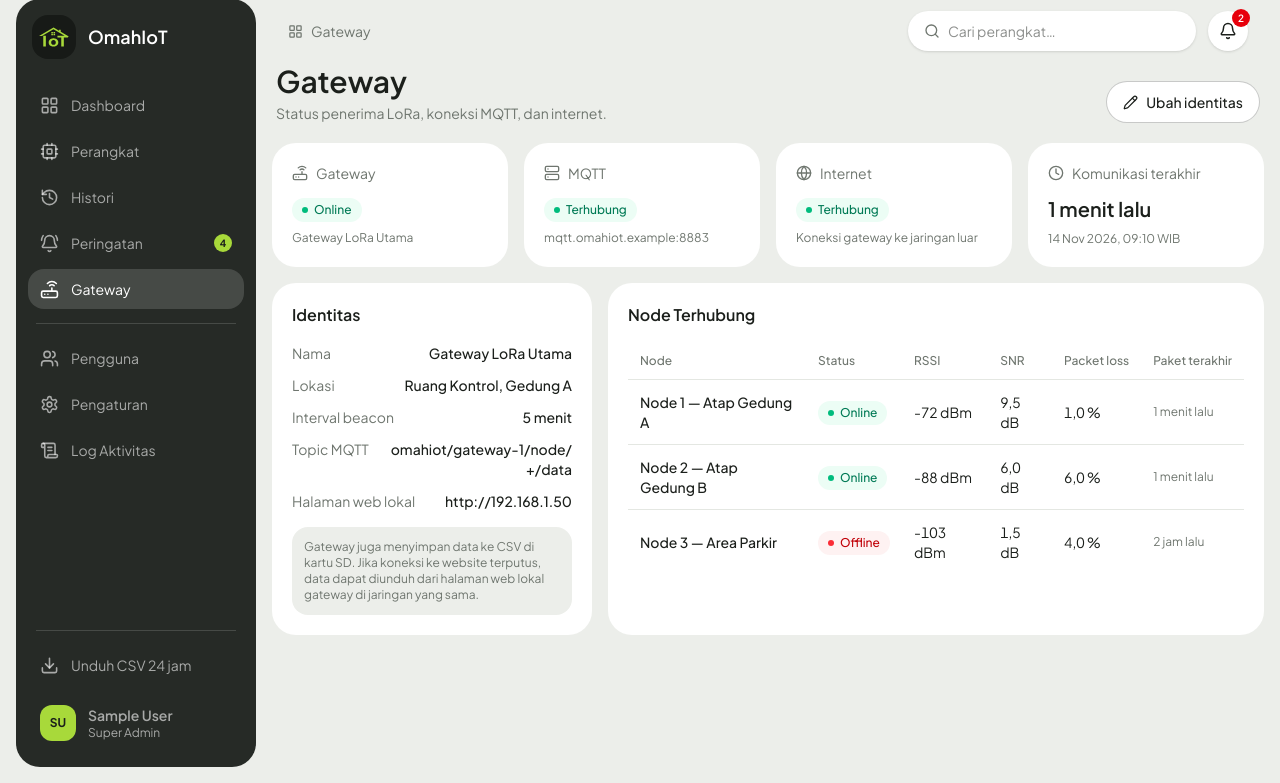
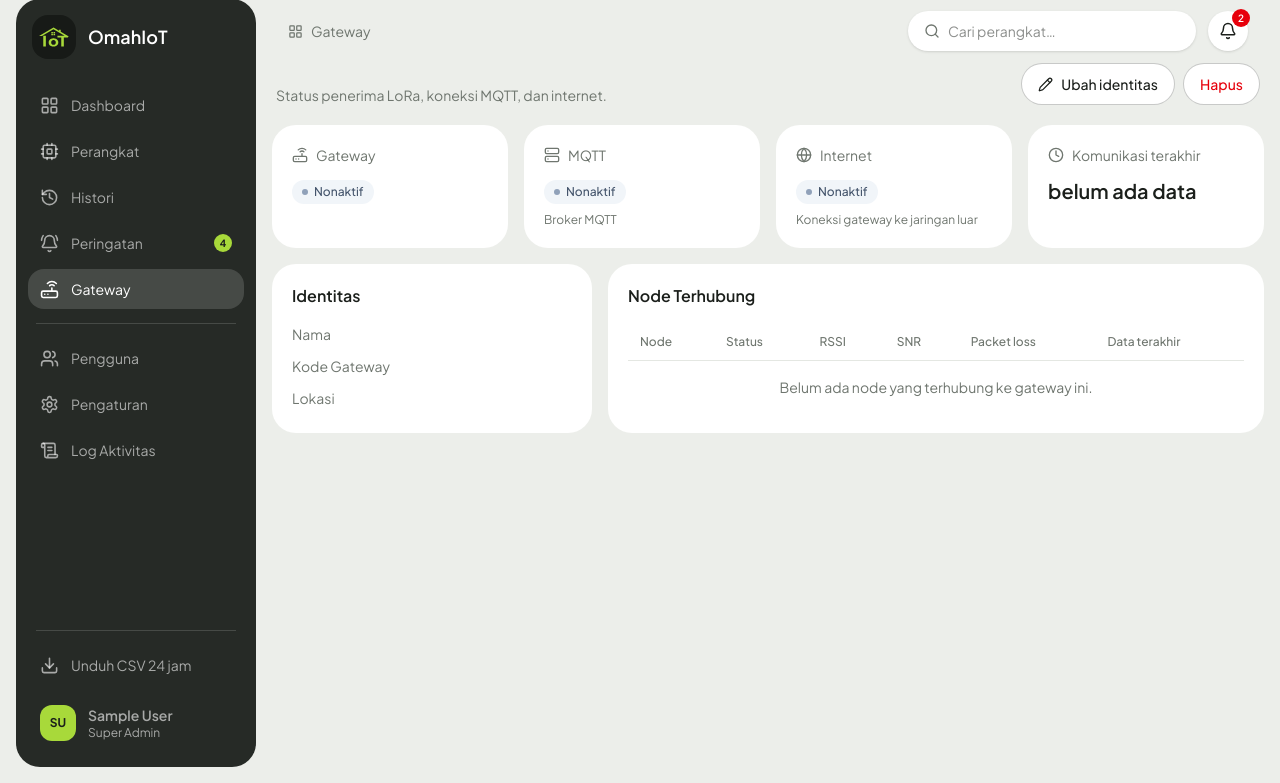
Before and after one commit to bayu3prayitno/dashboard_plts, a Laravel app: page /gateway/1 in a window 1280 px wide. Shown: the part 17-800 px from the top of the page. Run offline with Laravel 12, Linux system fonts and the light colour scheme; a user stored in the database is signed in; tables that the repository leaves empty hold one stand-in row (values such as "Sample post"); style sheets or scripts are compiled from the project's sources.

Commit message:
add : menu gateway

```diff
--- a/app/Http/Controllers/GatewayController.php
+++ b/app/Http/Controllers/GatewayController.php
@@ -2,52 +2,99 @@
 
 namespace App\Http\Controllers;
 
-use Carbon\CarbonImmutable;
+use App\Models\ActivityLog;
+use App\Models\Gateway;
+use Illuminate\Database\QueryException;
+use Illuminate\Http\JsonResponse;
+use Illuminate\Http\RedirectResponse;
+use Illuminate\Http\Request;
 use Illuminate\View\View;
-use Illuminate\Http\JsonResponse;
 
 class GatewayController extends Controller
 {
     public function index(): View
     {
-        $gateways = [
-            [
-                'id' => 1,
-                'name' => 'Gateway 01',
-                'location' => 'Lokasi A',
-                'status' => 'connected',
-                'mqtt_status' => 'connected',
-                'internet_status' => 'connected',
-                'last_communication' => '1 menit lalu',
-                'connected_nodes' => 2,
-                'sd_card_status' => 'healthy',
-                'sd_card_usage' => '45%',
-            ],
-            [
-                'id' => 2,
-                'name' => 'Gateway 02',
-                'location' => 'Lokasi B',
-                'status' => 'connected',
-                'mqtt_status' => 'connected',
-                'internet_status' => 'connected',
-                'last_communication' => '3 menit lalu',
-                'connected_nodes' => 1,
-                'sd_card_status' => 'healthy',
-                'sd_card_usage' => '62%',
-            ],
-        ];
+        $gateways = Gateway::withCount('devices')->orderBy('name')->get();
 
         return view('dashboard.gateway.index', ['gateways' => $gateways]);
     }
 
-    public function show(int $id): View
+    public function show(Gateway $gateway): View
     {
-        // Data tiruan yang sama dengan Dashboard — ganti dengan Gateway::with('devices')->findOrFail($id)
-        $now = CarbonImmutable::now(DashboardController::TZ);
+        // Setiap Node beserta pengukuran terakhirnya (untuk RSSI, SNR, packet loss)
+        $devices = $gateway->devices()->orderBy('node_id')->get()->map(fn ($device) => [
+            'device' => $device,
+            'latest' => $device->measurements()->latest('recorded_at')->first(),
+        ]);
 
         return view('dashboard.gateway.show', [
-            'gateway' => DashboardController::mockGateway($now),
-            'devices' => DashboardController::withStatus(DashboardController::mockDevices($now), $now),
+            'gateway' => $gateway,
+            'devices' => $devices,
         ]);
     }
+
+    public function create(): View
+    {
+        return view('dashboard.gateway.create');
+    }
+
+    public function store(Request $request): RedirectResponse
+    {
+        // Kode gateway dibuat otomatis oleh model Gateway
+        $data = $request->validate([
+            'name' => ['required', 'string', 'max:255'],
+            'location' => ['required', 'string', 'max:255'],
+        ]);
+
+        // Status koneksi diperbarui oleh sistem (MQTT subscriber), bukan oleh pengguna
+        $data += [
+            'status' => 'offline',
+            'mqtt_status' => 'disconnected',
+            'internet_status' => 'disconnected',
+        ];
+
+        $gateway = Gateway::create($data);
+        ActivityLog::record($request->user()?->id, 'gateway.created', $gateway, null, $gateway->getAttributes());
+
+        return redirect()->route('gateway.show', $gateway)->with('success', 'Gateway berhasil ditambahkan.');
+    }
+
+    public function edit(Gateway $gateway): View
+    {
+        return view('dashboard.gateway.edit', ['gateway' => $gateway]);
+    }
+
+    public function update(Request $request, Gateway $gateway): RedirectResponse
+    {
+        // Kode gateway tidak diubah setelah dibuat, karena terikat ke perangkat keras
+        $before = $gateway->getAttributes();
+
+        $gateway->update($request->validate([
+            'name' => ['required', 'string', 'max:255'],
+            'location' => ['required', 'string', 'max:255'],
+        ]));
+
+        ActivityLog::record($request->user()?->id, 'gateway.updated', $gateway, $before, $gateway->getAttributes());
+
+        return redirect()->route('gateway.show', $gateway)->with('success', 'Gateway berhasil diperbarui.');
+    }
+
+    public function delete(Request $request, Gateway $gateway): JsonResponse
+    {
+        $snapshot = $gateway->getAttributes();
+
+        try {
+            $gateway->delete();
+        } catch (QueryException) {
+            // Gateway yang masih punya Node tidak boleh dihapus
+            return response()->json([
+                'success' => false,
+                'message' => 'Gateway tidak dapat dihapus karena masih memiliki perangkat terhubung.',
+            ], 409);
+        }
+
+        ActivityLog::record($request->user()?->id, 'gateway.deleted', $gateway, $snapshot, null);
+
+        return response()->json(['success' => true, 'message' => 'Gateway berhasil dihapus.']);
+    }
 }
--- a/app/Models/Gateway.php
+++ b/app/Models/Gateway.php
@@ -5,10 +5,28 @@ namespace App\Models;
 use Illuminate\Database\Eloquent\Attributes\Fillable;
 use Illuminate\Database\Eloquent\Relations\HasMany;
 use Illuminate\Database\Eloquent\Model;
+use Illuminate\Support\Str;
 
-#[Fillable(['gateway_code', 'name', 'location', 'status', 'mqtt_status', 'internet_status', 'last_seen_at'])]
+#[Fillable(['name', 'location', 'status', 'mqtt_status', 'internet_status', 'last_seen_at'])]
 class Gateway extends Model
 {
+    protected static function booted(): void
+    {
+        // Kode gateway dibuat otomatis dan tidak bisa diisi dari luar.
+        // Saat INSERT dipakai kode sementara yang unik (UUID), lalu setelah ID tersedia
+        // diganti dengan kode dari ID: GW-001, GW-002, dst. ID auto-increment selalu unik,
+        // sehingga kode tidak mungkin duplikat.
+        static::creating(function (Gateway $gateway) {
+            $gateway->gateway_code = 'TMP-'.Str::uuid();
+        });
+
+        static::created(function (Gateway $gateway) {
+            // Atribut diisi langsung (bukan lewat fill) karena gateway_code tidak fillable
+            $gateway->gateway_code = 'GW-'.str_pad((string) $gateway->id, 3, '0', STR_PAD_LEFT);
+            $gateway->saveQuietly();
+        });
+    }
+
     /**
      * Get the attributes that should be cast.
      *
--- a/resources/views/dashboard/gateway/show.blade.php
+++ b/resources/views/dashboard/gateway/show.blade.php
@@ -2,48 +2,46 @@
 
 @use('App\Support\Format')
 
-@section('title', $gateway['nama'].' - OmahIoT')
-
-@php
-    $tiles = [
-        ['icon' => 'router', 'label' => 'Gateway', 'status' => $gateway['status'], 'note' => $gateway['nama']],
-        ['icon' => 'server', 'label' => 'MQTT', 'status' => $gateway['mqtt_status'], 'note' => $gateway['broker']],
-        ['icon' => 'globe', 'label' => 'Internet', 'status' => $gateway['internet_status'], 'note' => 'Koneksi gateway ke jaringan luar'],
-    ];
-    $identity = [
-        ['Nama', $gateway['nama']],
-        ['Lokasi', $gateway['lokasi']],
-        ['Interval beacon', $gateway['beacon_menit'].' menit'],
-        ['Topic MQTT', $gateway['topic']],
-        ['Halaman web lokal', 'http://'.$gateway['ip_lokal']],
-    ];
-@endphp
+@section('title', $gateway->name.' - OmahIoT')
 
 @section('content')
     {{-- Judul halaman --}}
     <div class="mb-5 flex flex-wrap items-end justify-between gap-3 px-1">
         <div>
-            <h1 class="text-2xl font-semibold sm:text-3xl">Gateway</h1>
+            <h1 class="text-2xl font-semibold sm:text-3xl">{{ $gateway->name }}</h1>
             <p class="mt-1 text-sm text-muted">Status penerima LoRa, koneksi MQTT, dan internet.</p>
         </div>
-        <button type="button" data-modal-open="gateway-form" class="btn btn-outline bg-white">
-            <x-icon name="pencil" :size="15" /> Ubah identitas
-        </button>
+        <div class="flex gap-2">
+            <a href="{{ route('gateway.edit', $gateway) }}" class="btn btn-outline bg-white">
+                <x-icon name="pencil" :size="15" /> Ubah identitas
+            </a>
+            <button type="button" onclick="deleteGateway()" class="btn btn-outline bg-white text-red-600">Hapus</button>
+        </div>
     </div>
 
     {{-- Status --}}
     <div class="grid grid-cols-1 gap-4 sm:grid-cols-2 xl:grid-cols-4">
-        @foreach ($tiles as $t)
-            <section class="card">
-                <div class="flex items-center gap-2 text-sm text-muted"><x-icon :name="$t['icon']" :size="16" /> {{ $t['label'] }}</div>
-                <div class="mt-3"><x-status-badge :status="$t['status']" /></div>
-                <p class="mt-2 text-xs break-all text-muted">{{ $t['note'] }}</p>
-            </section>
-        @endforeach
+        <section class="card">
+            <div class="flex items-center gap-2 text-sm text-muted"><x-icon name="router" :size="16" /> Gateway</div>
+            <div class="mt-3"><x-status-badge :status="$gateway->status" /></div>
+            <p class="mt-2 text-xs break-all text-muted">{{ $gateway->gateway_code }}</p>
+        </section>
+        <section class="card">
+            <div class="flex items-center gap-2 text-sm text-muted"><x-icon name="server" :size="16" /> MQTT</div>
+            <div class="mt-3"><x-status-badge :status="$gateway->mqtt_status" /></div>
+            <p class="mt-2 text-xs text-muted">Broker MQTT</p>
+        </section>
+        <section class="card">
+            <div class="flex items-center gap-2 text-sm text-muted"><x-icon name="globe" :size="16" /> Internet</div>
+            <div class="mt-3"><x-status-badge :status="$gateway->internet_status" /></div>
+            <p class="mt-2 text-xs text-muted">Koneksi gateway ke jaringan luar</p>
+        </section>
         <section class="card">
             <div class="flex items-center gap-2 text-sm text-muted"><x-icon name="clock" :size="16" /> Komunikasi terakhir</div>
-            <p class="mt-3 text-xl font-semibold">{{ Format::relTime($gateway['last_seen']) }}</p>
-            <p class="mt-2 text-xs text-muted">{{ $gateway['last_seen']->translatedFormat('d M Y, H:i') }} WIB</p>
+            <p class="mt-3 text-xl font-semibold">{{ Format::relTime($gateway->last_seen_at) }}</p>
+            @if($gateway->last_seen_at)
+                <p class="mt-2 text-xs text-muted">{{ $gateway->last_seen_at->translatedFormat('d M Y, H:i') }} WIB</p>
+            @endif
         </section>
     </div>
 
@@ -54,17 +52,19 @@
                 <h2 class="text-base font-semibold">Identitas</h2>
             </div>
             <dl class="space-y-3 text-sm">
-                @foreach ($identity as [$label, $value])
-                    <div class="flex justify-between gap-4">
-                        <dt class="shrink-0 text-muted">{{ $label }}</dt>
-                        <dd class="text-right font-medium break-all">{{ $value }}</dd>
-                    </div>
-                @endforeach
+                <div class="flex justify-between gap-4">
+                    <dt class="shrink-0 text-muted">Nama</dt>
+                    <dd class="text-right font-medium break-all">{{ $gateway->name }}</dd>
+                </div>
+                <div class="flex justify-between gap-4">
+                    <dt class="shrink-0 text-muted">Kode Gateway</dt>
+                    <dd class="text-right font-medium break-all">{{ $gateway->gateway_code }}</dd>
+                </div>
+                <div class="flex justify-between gap-4">
+                    <dt class="shrink-0 text-muted">Lokasi</dt>
+                    <dd class="text-right font-medium break-all">{{ $gateway->location }}</dd>
+                </div>
             </dl>
-            <p class="mt-4 rounded-2xl bg-canvas p-3 text-xs text-muted">
-                Gateway juga menyimpan data ke CSV di kartu SD. Jika koneksi ke website terputus, data dapat
-                diunduh dari halaman web lokal gateway di jaringan yang sama.
-            </p>
         </section>
 
         {{-- Node terhubung --}}
@@ -76,68 +76,47 @@
                 <table class="w-full min-w-[560px] text-left text-sm">
                     <thead>
                         <tr class="border-b border-line text-xs text-muted">
-                            @foreach (['Node', 'Status', 'RSSI', 'SNR', 'Packet loss', 'Paket terakhir'] as $h)
+                            @foreach (['Node', 'Status', 'RSSI', 'SNR', 'Packet loss', 'Data terakhir'] as $h)
                                 <th class="px-3 py-2.5 font-medium whitespace-nowrap">{{ $h }}</th>
                             @endforeach
                         </tr>
                     </thead>
                     <tbody class="divide-y divide-line">
-                        @foreach ($devices as $d)
+                        @forelse ($devices as $item)
+                            @php($d = $item['device'])
+                            @php($latest = $item['latest'])
                             <tr>
-                                <td class="px-3 py-3 align-middle"><a href="{{ route('devices.show', $d['id']) }}" class="font-medium hover:text-primary hover:underline">{{ $d['nama'] }}</a></td>
-                                <td class="px-3 py-3 align-middle"><x-status-badge :status="$d['status']" /></td>
-                                <td class="px-3 py-3 align-middle tabular-nums">{{ $d['rssi'] }} dBm</td>
-                                <td class="px-3 py-3 align-middle tabular-nums">{{ Format::num($d['snr'], 1) }} dB</td>
-                                <td class="px-3 py-3 align-middle tabular-nums">{{ Format::num($d['packet_loss'], 1) }} %</td>
-                                <td class="px-3 py-3 align-middle text-xs whitespace-nowrap text-muted">{{ Format::relTime($d['last_seen']) }}</td>
+                                <td class="px-3 py-3 align-middle"><a href="{{ route('devices.show', $d) }}" class="font-medium hover:text-primary hover:underline">{{ $d->name }}</a></td>
+                                <td class="px-3 py-3 align-middle"><x-status-badge :status="$d->status()" /></td>
+                                <td class="px-3 py-3 align-middle tabular-nums">{{ $latest?->rssi !== null ? $latest->rssi.' dBm' : '—' }}</td>
+                                <td class="px-3 py-3 align-middle tabular-nums">{{ $latest ? Format::num((float) $latest->snr, 1).' dB' : '—' }}</td>
+                                <td class="px-3 py-3 align-middle tabular-nums">{{ $latest ? Format::num((float) $latest->packet_loss, 1).' %' : '—' }}</td>
+                                <td class="px-3 py-3 align-middle text-xs whitespace-nowrap text-muted">{{ Format::relTime($d->last_seen_at) }}</td>
                             </tr>
-                        @endforeach
+                        @empty
+                            <tr>
+                                <td colspan="6" class="px-3 py-4 text-center text-sm text-muted">Belum ada node yang terhubung ke gateway ini.</td>
+                            </tr>
+                        @endforelse
                     </tbody>
                 </table>
             </div>
         </section>
     </div>
-
-    {{-- Modal ubah identitas --}}
-    <div id="gateway-form" class="fixed inset-0 z-50 hidden items-center justify-center bg-black/40 p-4" data-modal>
-        <div role="dialog" aria-modal="true" aria-labelledby="gateway-form-title" class="max-h-[90vh] w-full max-w-lg overflow-y-auto rounded-3xl bg-white p-6">
-            <div class="mb-5 flex items-center justify-between">
-                <h2 id="gateway-form-title" class="text-lg font-semibold">Ubah Gateway</h2>
-                <button type="button" data-modal-close aria-label="Tutup" class="rounded-full p-1.5 text-muted hover:bg-canvas">
-                    <x-icon name="x" :size="18" />
-                </button>
-            </div>
-            {{-- TODO: arahkan ke route update gateway saat backend tersedia --}}
-            <form class="space-y-4" onsubmit="event.preventDefault(); alert('Penyimpanan identitas gateway akan aktif setelah backend tersedia.');">
-                <label class="block text-sm">
-                    <span class="mb-1.5 block font-medium">Nama gateway</span>
-                    <input name="nama" value="{{ $gateway['nama'] }}" required
-                        class="w-full rounded-xl border border-line bg-white px-3 py-2.5 text-sm outline-none focus:border-primary focus:ring-2 focus:ring-primary/15">
-                </label>
-                <label class="block text-sm">
-                    <span class="mb-1.5 block font-medium">Lokasi</span>
-                    <input name="lokasi" value="{{ $gateway['lokasi'] }}" required
-                        class="w-full rounded-xl border border-line bg-white px-3 py-2.5 text-sm outline-none focus:border-primary focus:ring-2 focus:ring-primary/15">
-                </label>
-                <div class="flex justify-end gap-2 pt-2">
-                    <button type="button" data-modal-close class="btn text-muted hover:bg-canvas hover:text-ink">Batal</button>
-                    <button type="submit" class="btn btn-primary">Simpan</button>
-                </div>
-            </form>
-        </div>
-    </div>
 @endsection
 
 @push('scripts')
 <script>
-(function () {
-    const modal = document.getElementById('gateway-form');
-    const open = () => { modal.classList.remove('hidden'); modal.classList.add('flex'); modal.querySelector('input')?.focus(); };
-    const close = () => { modal.classList.add('hidden'); modal.classList.remove('flex'); };
-    document.querySelector('[data-modal-open="gateway-form"]').addEventListener('click', open);
-    modal.querySelectorAll('[data-modal-close]').forEach((b) => b.addEventListener('click', close));
-    modal.addEventListener('mousedown', (e) => { if (e.target === modal) close(); });
-    document.addEventListener('keydown', (e) => { if (e.key === 'Escape') close(); });
-})();
+async function deleteGateway() {
+    if (!confirm('Apakah Anda yakin ingin menghapus gateway ini?')) return;
+
+    const res = await fetch("{{ route('gateway.delete', $gateway) }}", {
+        method: 'DELETE',
+        headers: { 'X-CSRF-TOKEN': '{{ csrf_token() }}', 'Accept': 'application/json' },
+    });
+    const data = await res.json();
+    showToast(data.message, data.success ? 'success' : 'error');
+    if (data.success) setTimeout(() => window.location.href = "{{ route('gateway.index') }}", 1000);
+}
 </script>
 @endpush
```
Also changed, not shown: resources/views/dashboard/gateway/create.blade.php (added, +34 -0 lines), resources/views/dashboard/gateway/edit.blade.php (added, +39 -0 lines), resources/views/dashboard/gateway/index.blade.php (+32 -91 lines).
